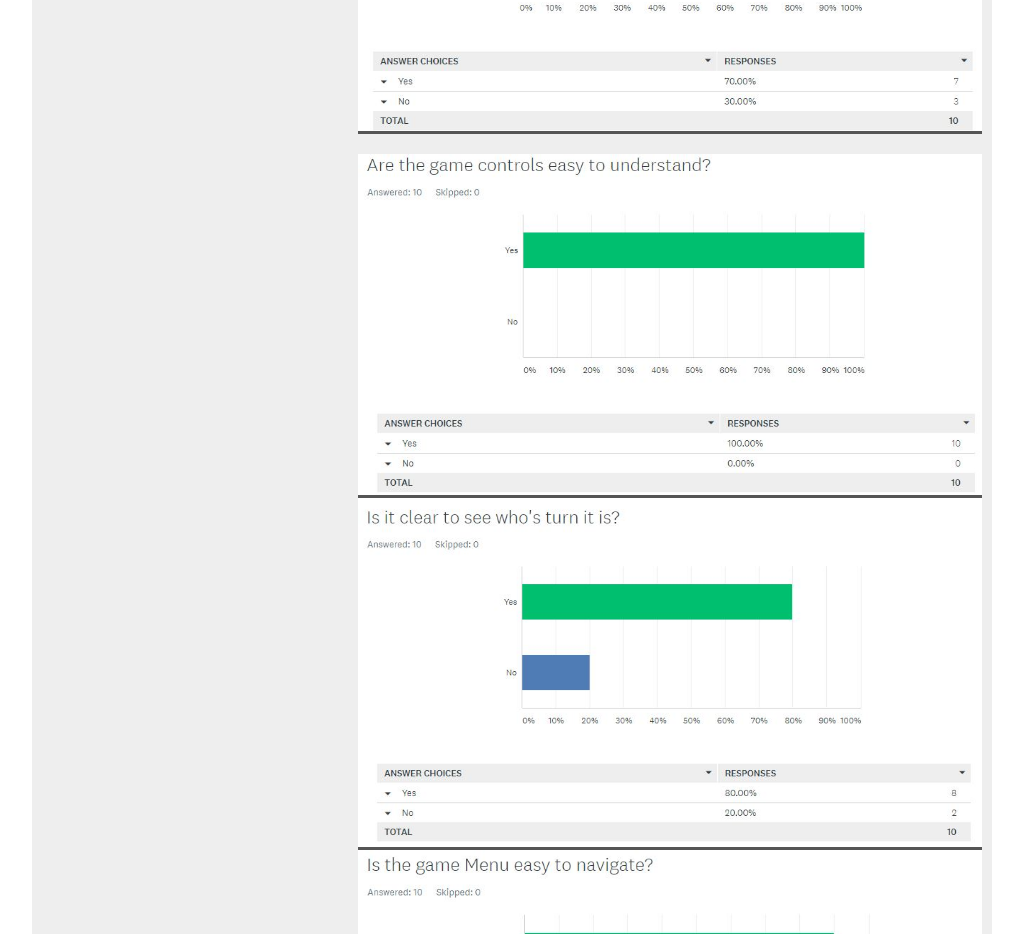
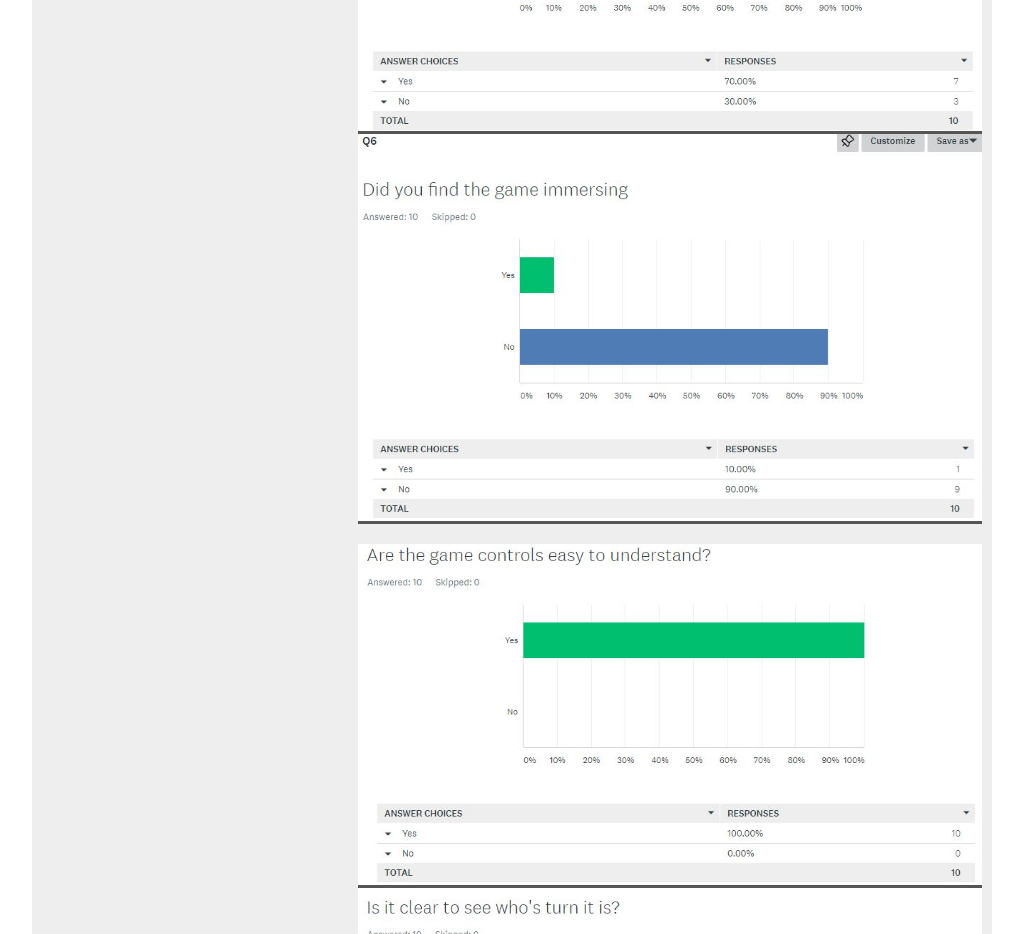
Before and after one commit to stanchatt/comp210-interface-evaluation, a plain HTML site: page results.html in a window 1280 px wide. Shown: the part 1000-1934 px from the top of the page, without its empty margins (128-1151 px from the left). Drawn offline with Linux system fonts and the light colour scheme.

Commit message:
Update results.html

```diff
--- a/results.html
+++ b/results.html
@@ -41,6 +41,7 @@
           <img src="images/Q1.JPG" width="100%"/>
           <img src="images/Q2.JPG" width="100%"/>
           <img src="images/Q4.JPG" width="100%"/>
+          <img src="images/Q6.JPG" width="100%"/>
 
         </section>
 
```
